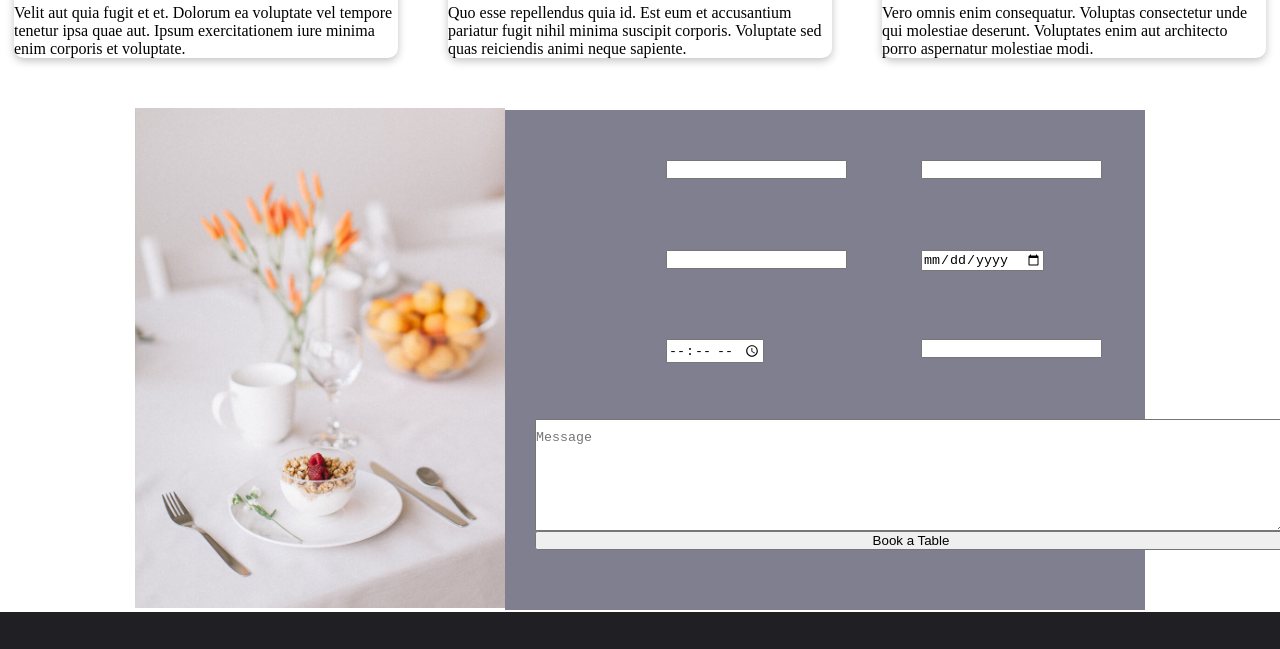
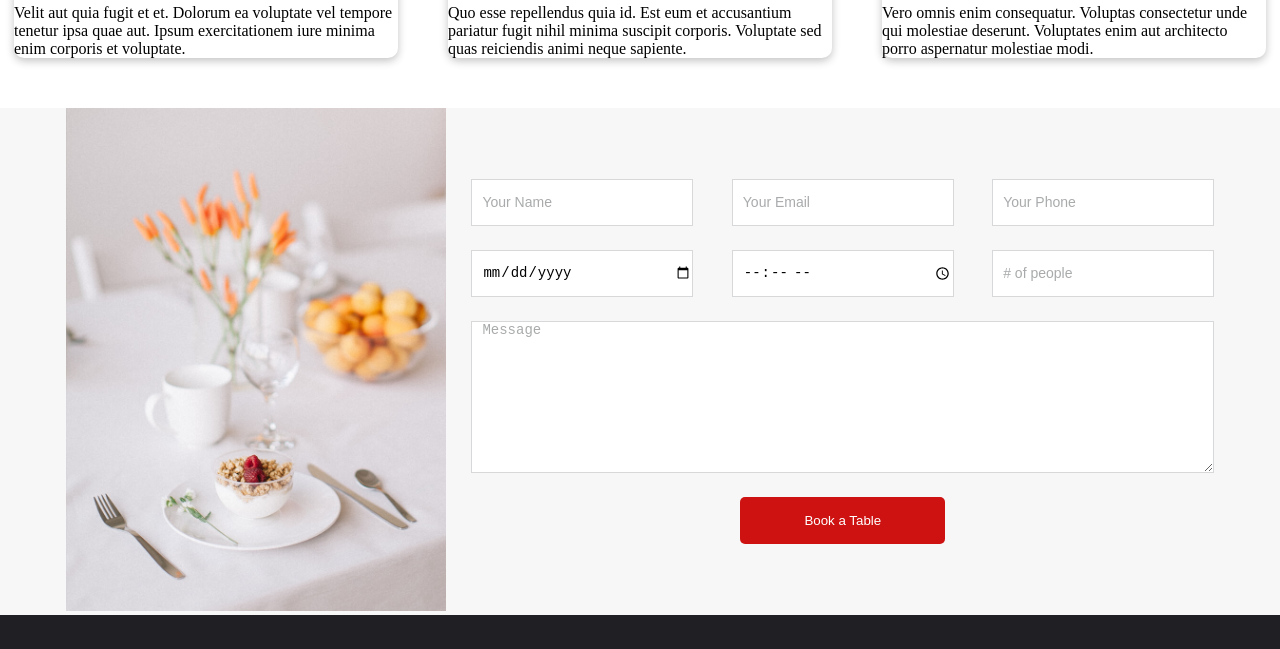
Before and after one commit to Brahimrbahy/finalproject_dom, a plain HTML site: page index.html in a window 1280 px wide. Shown: the part 6217-6866 px from the top of the page. Drawn offline with Linux system fonts and the light colour scheme.

Commit message:
carouselpp

```diff
--- a/index.html
+++ b/index.html
@@ -318,40 +318,27 @@
         </div>
 
     </section>
-    <section>
-        <div class="booking">
-            <div>
-                <img src="./public/images/reservation.jpg" alt="" width="370px" height="500px">
+    <section class="booking">
+        <div class="bookTable">
+            <div class="bookTableImg">
+                <img src="./public/images/reservation.jpg" alt="" width="380px">
             </div>
-                <form action="">
-                    <div class="bookiInBook">
-                        <div class="inpts">
-                            <div class="inpt">
-                                <input type="text">
-                            </div>
-                            <div class="inpt">
-                                <input type="email" name="" id="">
-                            </div>
-                            <div class="inpt">
-                                <input type="text">
-                            </div>
-                            <div class="inpt">
-                                <input type="date" name="" id="">
-                            </div>
-                            <div class="inpt">
-                                <input type="time" name="" id="">
-                            </div>
-                            <div class="inpt">
-                                <input type="number" name="" id="">
-                            </div>
-
-                        <div class="contt">
-                            <textarea class="textarea" placeholder="Message" name="" id=""></textarea>
-                            <button>Book a Table</button>
-                        </div>
-
-                    </div>
-                </form>
+            <div class="bookTableForm">
+                <div>
+                    <input type="text" placeholder="Your Name">
+                    <input type="text" placeholder="Your Email">
+                    <input type="text" placeholder="Your Phone">
+                </div>
+                <div>
+                    <input type="date">
+                    <input type="time">
+                    <input type="number" placeholder="# of people">
+                </div>
+                <div>
+                    <textarea name="" id="" placeholder="Message"></textarea>
+                </div>
+                <button>Book a Table</button>
+            </div>
 
         </div>
     </section>
--- a/public/css/app.css
+++ b/public/css/app.css
@@ -512,6 +512,7 @@ ul>li>span::before{
 
 .mwantiti{
     width: 100%;
+    height: 800px;
     border-radius: 10px;
     height: 350px;
 
@@ -554,7 +555,9 @@ ul>li>span::before{
 }
 
 
-
+.booking{
+    padding-top: 50px;
+}
 
 .chefinfo>h4{
     font-weight: 700;
@@ -564,56 +567,61 @@ ul>li>span::before{
 }
 
 
+.bookTable {
 
-
-.booking{
-    padding-top: 50px;
-    display: flex;
-    justify-content: center;
-    align-items: center;
-
-}
-.bookiInBook{
-    display: flex;
-    flex-wrap: wrap;
-    width: 50vw;
-    background-color: #7f7f90;
-    height: 500px;
+  display: flex;
+  align-items: center;
+  background-color: #21252909;
+  justify-content: center;
+  gap: 2vw;
 }
 
-
-.inpt{
-    width: 235px;
-    height: 50px;
-    padding: 10px;
+.bookTableForm {
+  display: flex;
+  flex-direction: column;
 }
 
-
-.inpts{
-    display: flex;
-    flex-wrap: wrap;
-    padding: 30px;
-    padding-bottom: 50px;
-    justify-content: center;
-    align-items: center;
-
+.bookTableForm div {
+  display: flex;
+  gap: 3vw;
+  padding-bottom: 3vh;
 }
 
+.bookTableForm div input {
+  width: 210px;
+  height: 45px;
+  border: #2125292d solid 1px;
+  font-size: 14px;
+  padding-left: 10px;
+}
 
+.bookTableForm div input::placeholder {
+  font-size: 14px;
+  color: #21252964;
+}
 
+.bookTableForm textarea {
+  border: #2125292d solid 1px;
+  font-size: 14px;
+  padding-left: 10px;
+  height: 150px;
+  width: 100%;
+}
 
-/* input{
-    width: 210px;
-    height: 42px;
-    padding: 10px 15px;
-} */
+.bookTableForm textarea::placeholder {
+  font-size: 14px;
+  color: #21252964;
+}
 
+.bookTableForm button {
+  margin: auto;
+  background-color: #ce1212;
+  border: none;
+  padding: 2vh 5vw;
+  color: #fff;
+  border-radius: 5px;
+}
 
-.textarea{
-    padding-top: 10px;
-    width: 750px;
-    height: 100px;
-}
 
 
 .contt{
@@ -847,6 +855,7 @@ footer{
 
 .in-mode{
     padding: 15px 20px;
+    border-radius: 10px;
 }
 .modal-body{
     padding: 20px;
```
